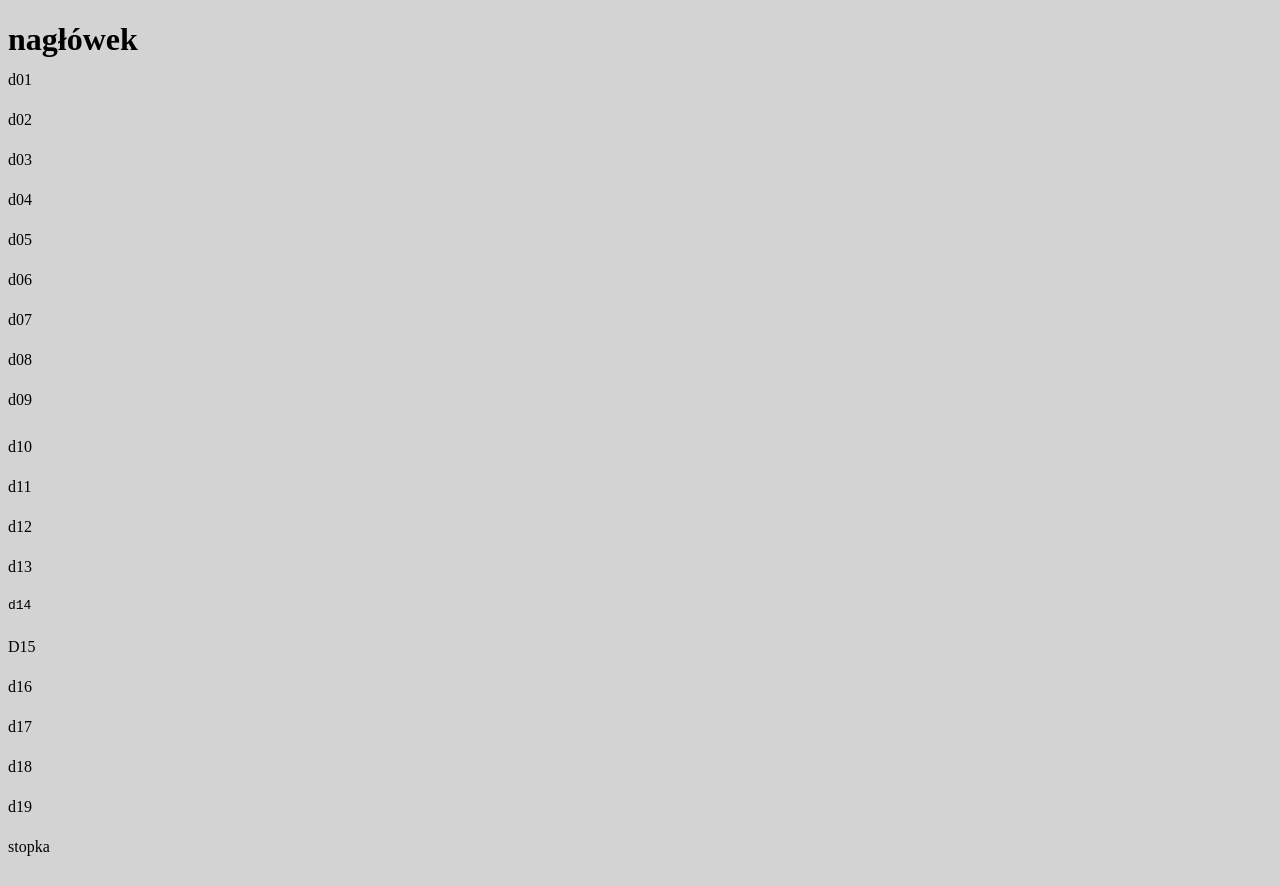
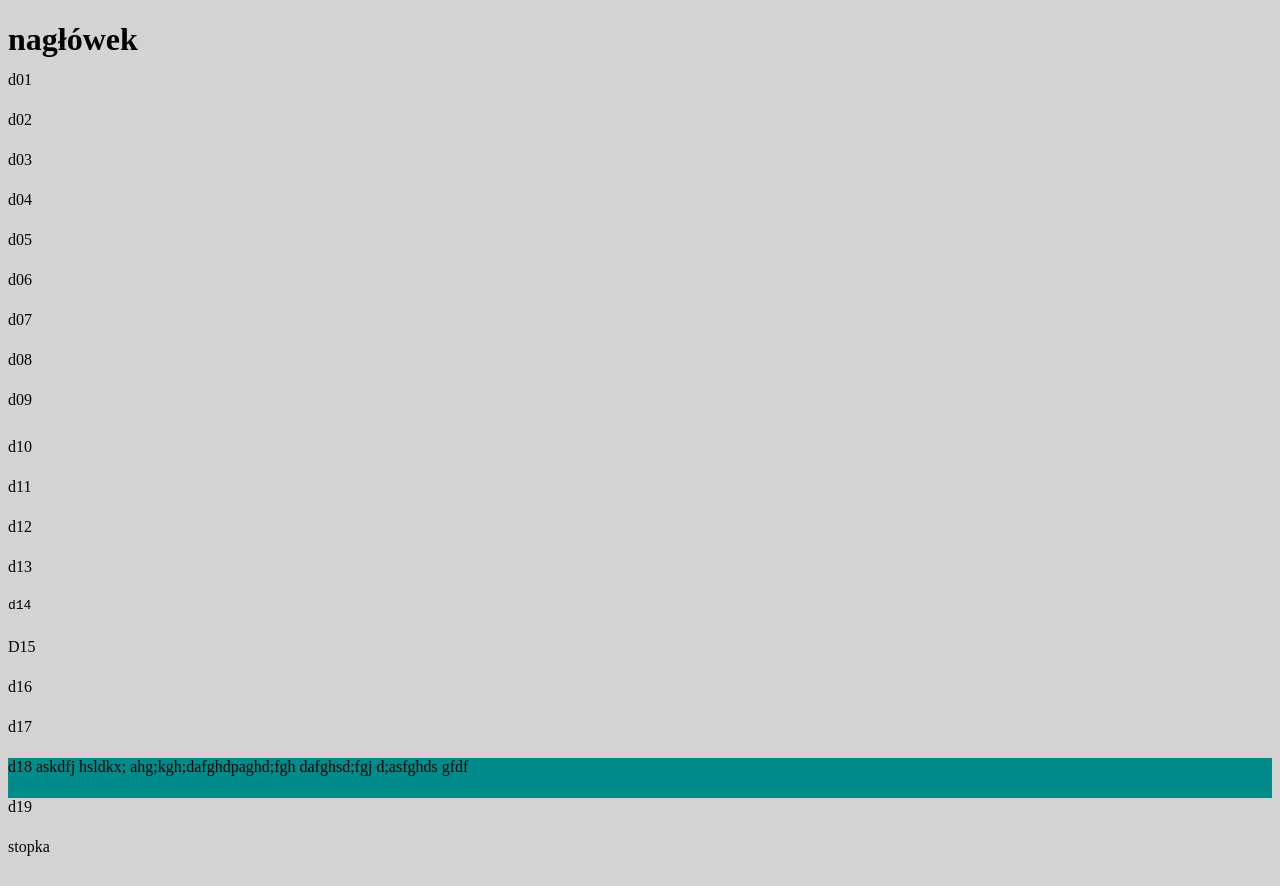
Before and after one commit to mirekmadej/html-fork1, a plain HTML site: page index.html in a window 1280 px wide. Drawn offline with Linux system fonts and the light colour scheme.

Commit message:
dodano d18

```diff
--- a/index.html
+++ b/index.html
@@ -65,7 +65,7 @@
 
 	</div>
 	<div class="d18">
-		d18
+		d18 askdfj hsldkx; ahg;kgh;dafghdpaghd;fgh dafghsd;fgj d;asfghds gfdf
 	</div>
 	<div class="d19">
 		d19
--- a/styl.css
+++ b/styl.css
@@ -89,6 +89,7 @@ body{
 }
 .d18{
 	height: 40px;
+	background-color: darkcyan;
 }
 .d19{
 	height: 40px;
```
